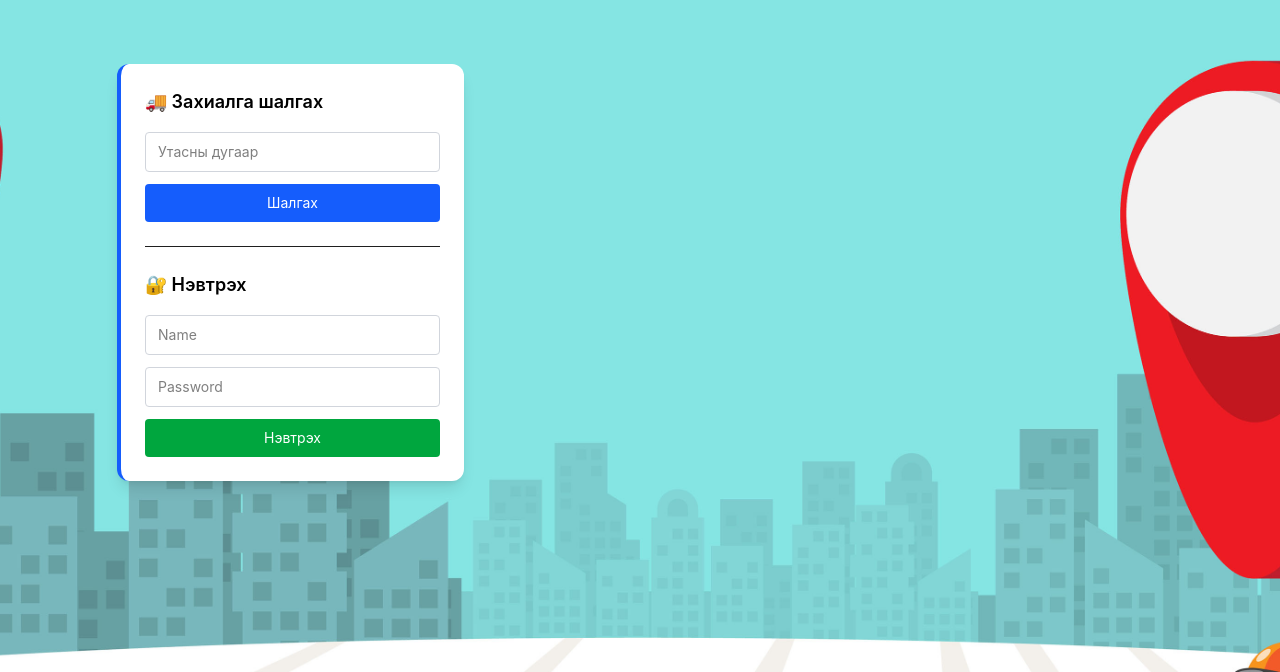
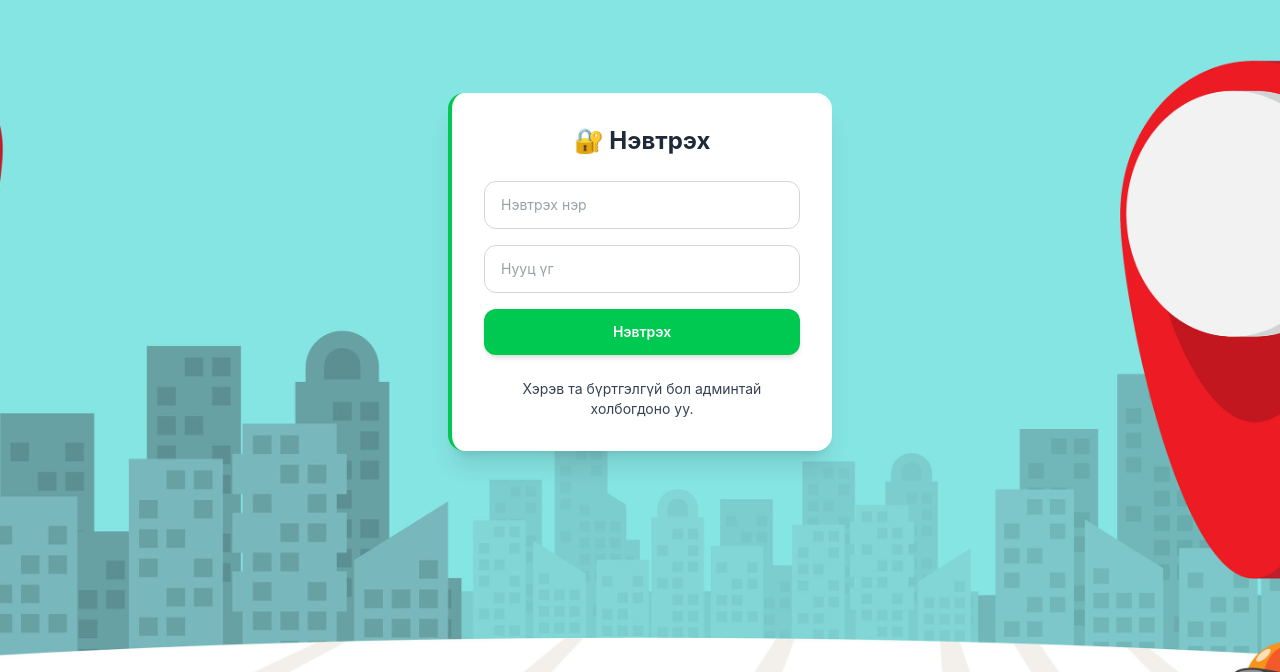
Before and after one commit to legendarypirate/1018, a Next.js app in the folder finance/: page / in a window 1280 px wide. Shown: the part 128-800 px from the top of the page. Built offline with nearby package versions, Linux system fonts and the light colour scheme.

Commit message:
fix folders

```diff
--- a/finance/src/app/page.tsx
+++ b/finance/src/app/page.tsx
@@ -1,32 +1,17 @@
 'use client';
 
-import React, { useState, useEffect,FormEvent } from 'react';
-import Head from 'next/head';
-import { Form, Input, Button, Checkbox, Card, notification } from 'antd';
+import React, { useState, useEffect, FormEvent } from 'react';
+import { notification } from 'antd';
 import { CloseOutlined } from '@ant-design/icons';
-import { useRouter } from 'next/navigation'; // for Next.js 13 app router
-
-interface Order {
-  id: number;
-  phone: string;
-  address: string;
-  status: string;
-  created_at: string;
-}
-
+import { useRouter } from 'next/navigation';
 
 export default function LoginPage() {
   const [loading, setLoading] = useState(false);
-  const [title, setTitle] = useState('');
   const router = useRouter();
-  const [phone, setPhone] = useState("");
-  const [orders, setOrders] = useState<Order[] | null>(null);
-  const [modalOpen, setModalOpen] = useState(false);
-  const [error, setError] = useState<string | null>(null);
   const [username, setUsername] = useState('');
   const [password, setPassword] = useState('');
+
   useEffect(() => {
-    setTitle('Нэвтрэх');
     document.title = 'Нэвтрэх';
   }, []);
 
@@ -37,11 +22,12 @@ export default function LoginPage() {
       duration: 4,
       style: {
         backgroundColor: type === 'success' ? '#52c41a' : '#ff4d4f',
-        borderRadius: '4px',
+        borderRadius: '6px',
       },
       closeIcon: <CloseOutlined style={{ color: '#fff' }} />,
     });
   };
+
   const handleLogin = async (e: FormEvent<HTMLFormElement>) => {
     e.preventDefault();
     if (!username || !password) {
@@ -50,9 +36,8 @@ export default function LoginPage() {
     }
 
     setLoading(true);
-
     const controller = new AbortController();
-      const timeoutId = setTimeout(() => controller.abort(), 15000); // 15s timeout
+    const timeoutId = setTimeout(() => controller.abort(), 15000);
 
     try {
       const apiUrl = process.env.NEXT_PUBLIC_API_URL;
@@ -71,19 +56,16 @@ export default function LoginPage() {
       });
 
       clearTimeout(timeoutId);
-
       const data = await res.json();
 
       if (res.ok && data.success) {
         openNotification('success', 'Амжилттай нэвтрэлээ!');
-
         const { token, user } = data;
         localStorage.setItem('token', token);
         localStorage.setItem('user', JSON.stringify(user));
         localStorage.setItem('permissions', JSON.stringify(user.permissions));
         localStorage.setItem('role', user.role?.toString() ?? '');
         localStorage.setItem('username', user.username);
-
         router.push('/admin');
       } else {
         openNotification('error', data.message || 'Нэвтрэх нэр эсвэл нууц үг буруу байна!');
@@ -104,214 +86,53 @@ export default function LoginPage() {
       setLoading(false);
     }
   };
-  const handleCheckSubmit = async (e: FormEvent) => {
-    e.preventDefault();
-    setLoading(true);
-    setError(null);
-    setOrders(null);
-    setModalOpen(true);
-
-    try {
-      const res = await fetch("/api/delivery/check-delivery", {
-        method: "POST",
-        headers: {
-          "Content-Type": "application/json",
-          // add CSRF token if needed here
-        },
-        body: JSON.stringify({ phone }),
-      });
-
-      if (!res.ok) throw new Error("Алдаа гарлаа. Дахин оролдоно уу.");
-
-      const data: Order[] = await res.json();
-
-      setOrders(data);
-    } catch (err: any) {
-      setError(err.message || "Алдаа гарлаа. Дахин оролдоно уу.");
-    } finally {
-      setLoading(false);
-    }
-  };
-  const onFinish = async (values: any) => {
-    setLoading(true);
-    try {
-      const res = await fetch('http://localhost:3001/api/auth/login', {
-        method: 'POST',
-        headers: {
-          'Content-Type': 'application/json',
-        },
-        body: JSON.stringify(values),
-      });
-
-      const data = await res.json();
-
-      if (res.ok && data.success) {
-        openNotification('success', 'Амжилттай нэвтэрлээ!');
-
-        // Optionally store token and user info (e.g., in localStorage)
-        localStorage.setItem('token', data.token);
-        localStorage.setItem('user', JSON.stringify(data.user));
-        router.push('/admin'); // Navigate after success
-
-        // You can redirect here if needed, e.g., using next/router
-        // router.push('/dashboard');
-      } else {
-        openNotification('error', 'Нэвтрэх нэр эсвэл нууц үг буруу байна!');
-      }
-    } catch (error) {
-      openNotification('error', 'Сервертэй холбогдож чадсангүй!');
-    } finally {
-      setLoading(false);
-    }
-  };
-
-  const onFinishFailed = () => {
-    openNotification('error', 'Та бүх талбарыг зөв бөглөнө үү!');
-  };
 
   return (
-    <>
-
     <div
-  className="min-h-screen w-screen bg-cover bg-center flex items-center justify-end px-4"
-  style={{ backgroundImage: 'url(/zs.png)' }}
+      className="min-h-screen w-screen flex items-center justify-center px-4"
+      style={{
+        backgroundImage: 'url(/zs.png)',
+        backgroundSize: 'cover',
+        backgroundPosition: 'center',
+      }}
     >
-          <div className="max-w-sm bg-white rounded-xl shadow-lg p-6 border-l-4 border-blue-600 mr-200">
-            <h5 className="mb-4 text-lg font-semibold flex items-center gap-2 text-black">
-              🚚 Захиалга шалгах
-            </h5>
-            <form onSubmit={handleCheckSubmit} className="mb-6">
+      <div className="w-full max-w-sm bg-white bg-opacity-90 rounded-2xl shadow-xl p-8 border-l-4 border-green-500 backdrop-blur-md">
+        <h1 className="text-2xl font-bold text-center text-gray-800 mb-6">
+          🔐 Нэвтрэх
+        </h1>
+        <form onSubmit={handleLogin} className="space-y-4">
+          <div>
             <input
               type="text"
-                name="phone"
-                placeholder="Утасны дугаар"
-                className="w-full border border-gray-300 rounded px-3 py-2 mb-3 focus:outline-none focus:ring-2 focus:ring-blue-600 text-black"
-                required
-                value={phone}
-                onChange={(e) => setPhone(e.target.value)}
-              />
-              <button
-                type="submit"
-                className="w-full bg-blue-600 text-white py-2 rounded hover:bg-blue-700 transition"
-                disabled={loading}
-              >
-                Шалгах
-              </button>
-            </form>
-
-            {/* Modal */}
-            {modalOpen && (
-              <div
-                className="fixed inset-0 bg-black bg-opacity-50 flex items-center justify-center z-50"
-                onClick={() => setModalOpen(false)}
-              >
-                <div
-                  className="bg-white rounded-lg shadow-lg max-w-3xl w-full mx-4 p-6"
-                  onClick={(e) => e.stopPropagation()}
-                >
-                  <div className="flex justify-between items-center mb-4">
-                    <h5 className="text-white bg-blue-600 px-4 py-2 rounded text-black">
-                      Захиалгын мэдээлэл
-                    </h5>
-                    <button
-                      className="text-black hover:text-gray-600 text-xl font-bold"
-                      onClick={() => setModalOpen(false)}
-                      aria-label="Close modal"
-                    >
-                      &times;
-                    </button>
-                  </div>
-
-                  <div>
-                    {loading && (
-                      <p className="text-center text-gray-700">Уншиж байна...</p>
-                    )}
-                    {error && (
-                      <div className="alert alert-danger text-center text-red-600">
-                        {error}
-                      </div>
-                    )}
-                    {!loading && !error && orders && orders.length === 0 && (
-                      <div className="alert alert-warning text-center text-yellow-700">
-                        Хайлтаар илэрсэн захиалга алга
-                      </div>
-                    )}
-                    {/* {!loading && !error && orders && orders.length > 0 && (
-                      <ul className="divide-y divide-gray-200">
-                        {orders.map((order) => {
-                          const statusText = getStatusText(order.status);
-                          const statusClass = getStatusClass(order.status);
-
-                          return (
-                            <li
-                              key={order.id}
-                              className="py-4 flex justify-between items-center"
-                            >
-                              <div>
-                                <p>
-                                  <strong>ID:</strong> {order.id}
-                                </p>
-                                <p>
-                                  <strong>Утас:</strong> {order.phone}
-                                </p>
-                                <p>
-                                  <strong>Хаяг:</strong> {order.address}
-                                </p>
-                                <span
-                                  className={`inline-block px-2 py-1 rounded text-sm font-semibold ${statusClass}`}
-                                >
-                                  Төлөв: {statusText}
-                                </span>
-                              </div>
-                              <span className="bg-gray-300 text-gray-700 px-3 py-1 rounded text-sm">
-                                {new Date(order.created_at).toLocaleDateString()}
-                              </span>
-                            </li>
-                          );
-                        })}
-                      </ul>
-                    )} */}
-                  </div>
-                </div>
-              </div>
-            )}
-
-            <hr className="my-6" />
-            <h5 className="mb-4 text-lg font-semibold text-black">🔐 Нэвтрэх</h5>
-          <form onSubmit={handleLogin}>
-  <div className="mb-3">
-    <input
-      type="text"
-      name="name"
-      placeholder="Name"
+              placeholder="Нэвтрэх нэр"
               value={username}
               onChange={(e) => setUsername(e.target.value)}
-      className="w-full border border-gray-300 rounded px-3 py-2 focus:outline-none focus:ring-2 focus:ring-green-600 text-black"
+              className="w-full px-4 py-3 border border-gray-300 rounded-xl focus:outline-none focus:ring-2 focus:ring-green-500 focus:border-green-500 transition text-gray-700"
               required
             />
           </div>
-  <div className="mb-3">
+          <div>
             <input
               type="password"
-      name="password"
-      placeholder="Password"
+              placeholder="Нууц үг"
               value={password}
               onChange={(e) => setPassword(e.target.value)}
-      className="w-full border border-gray-300 rounded px-3 py-2 focus:outline-none focus:ring-2 focus:ring-green-600 text-black"
+              className="w-full px-4 py-3 border border-gray-300 rounded-xl focus:outline-none focus:ring-2 focus:ring-green-500 focus:border-green-500 transition text-gray-700"
               required
             />
           </div>
           <button
             type="submit"
             disabled={loading}
-    className="w-full bg-green-600 text-white py-2 rounded hover:bg-green-700 transition disabled:opacity-60 disabled:cursor-not-allowed text-black"
+            className="w-full bg-green-500 hover:bg-green-600 text-white font-semibold py-3 rounded-xl shadow-md transition-all duration-300 disabled:opacity-50"
           >
-    {loading ? 'Уншиж байна...' : 'Нэвтрэх'}
+            {loading ? 'Нэвтрэж байна...' : 'Нэвтрэх'}
           </button>
         </form>
-
+        <p className="mt-6 text-center text-gray-700 text-sm">
+          Хэрэв та бүртгэлгүй бол админтай холбогдоно уу.
+        </p>
       </div>
     </div>
-    </>
   );
 }
```
Lines whose indentation alone changed are shown as unchanged.
